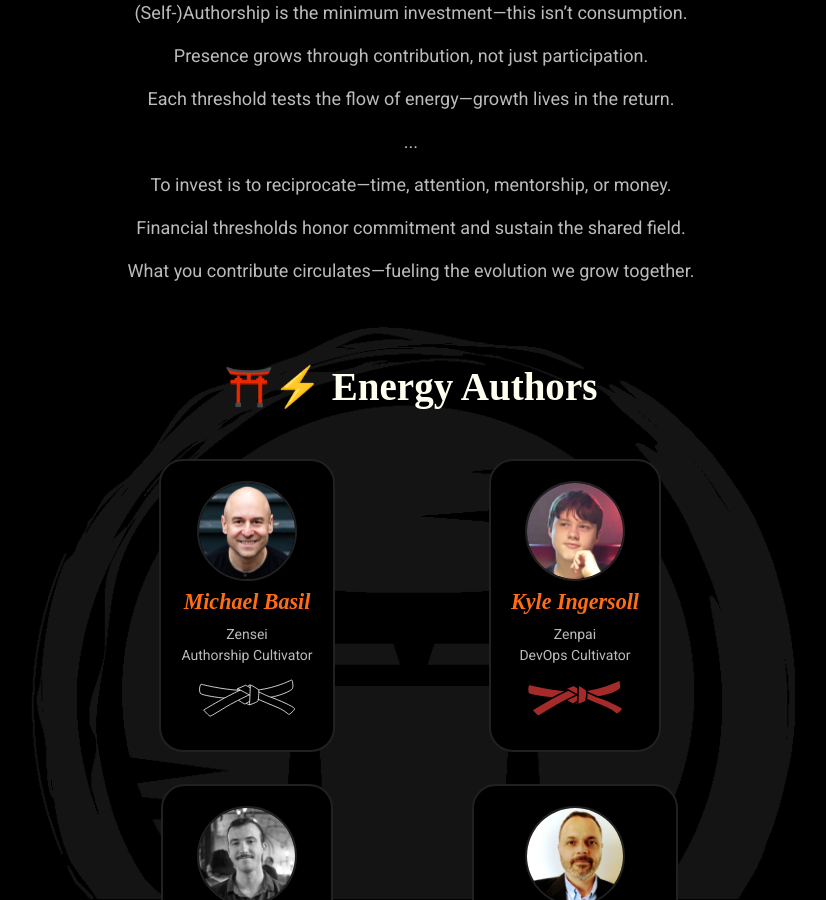
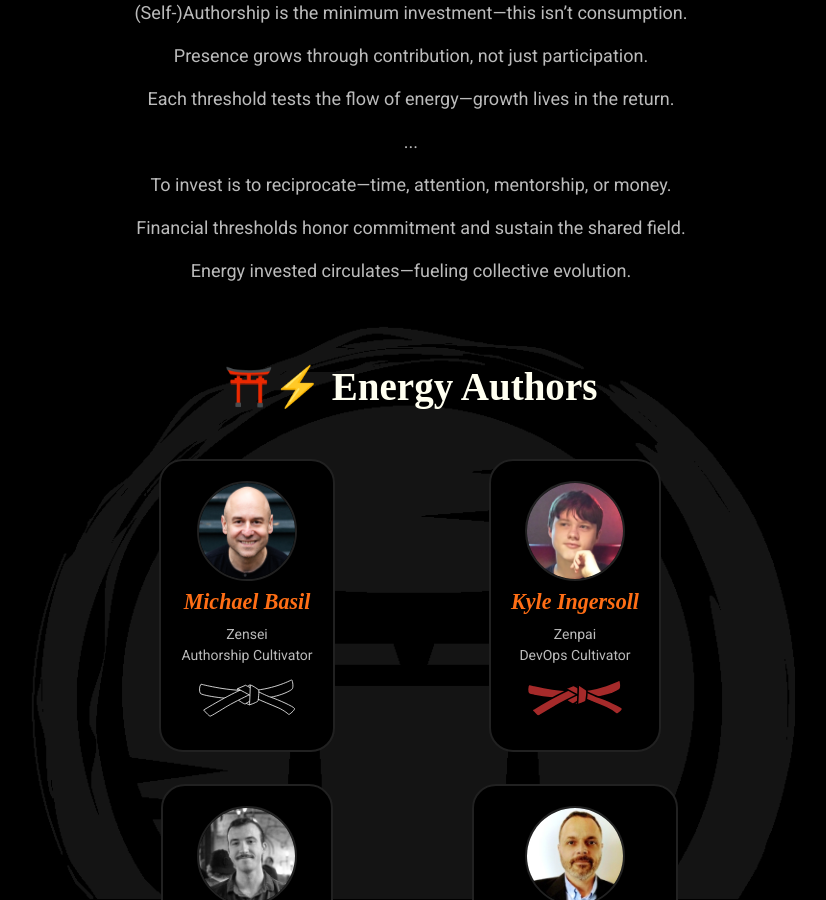
Before and after one commit to mindset-dojo/mindset-dojo.github.io, a Jekyll site: the page built from mission.md, in a window 1280 px wide and 900 px high, scrolled down 1594 px. Shown: the whole window, without its empty margins (229-1055 px from the left). Built offline with Jekyll 4.4.1, drawn with Linux system fonts in a browser that asks for light colours; some web fonts are replaced.

Commit message:
feat: Mission page cleanup

```diff
--- a/_data/mission.yaml
+++ b/_data/mission.yaml
@@ -44,7 +44,7 @@ sections:
         - "..."
         - "To invest is to reciprocate—time, attention, mentorship, or money."
         - "Financial thresholds honor commitment and sustain the shared field."
-        - "What you contribute circulates—fueling the evolution we grow together."
+        - "Energy invested circulates—fueling collective evolution."
   - type: authors
     data:
       leadership_flow:
```
